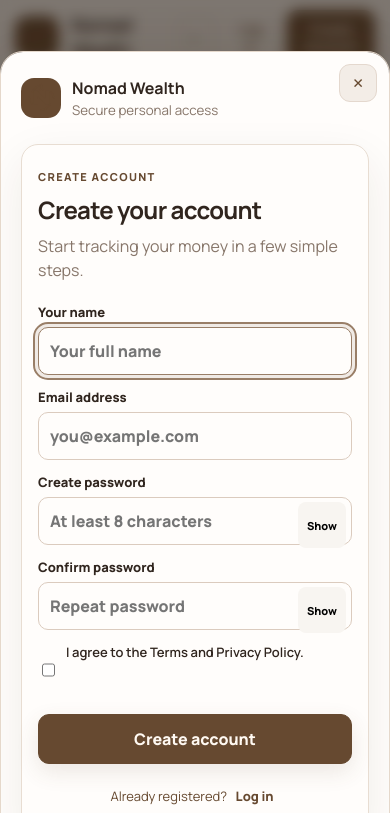
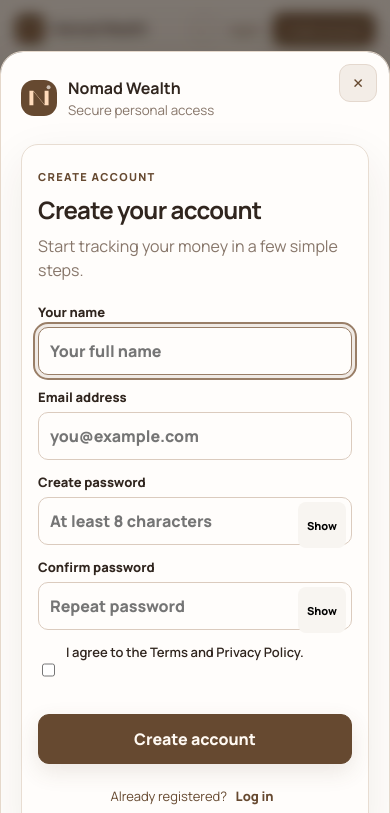
Before and after one commit to hafizuddinso/nomad-wealth, a plain HTML site: page index.html in a window 390 px wide. Both pictures are taken after a click on the button "Create account". Shown: the top 813 px of the page. Drawn offline with nearby package versions, Linux system fonts and the light colour scheme; no server answers.

Commit message:
Fix invisible brand logo and compact sign-in header

```diff
--- a/index.html
+++ b/index.html
@@ -8,24 +8,20 @@
   <meta name="author" content="Hafizuddin" />
   <title>Nomad Wealth — Your money. Anywhere.</title>
   <link rel="manifest" href="manifest.json" />
-  <link rel="icon" type="image/svg+xml" href="nomad-favicon.svg?v=2" sizes="any" />
+  <link rel="icon" type="image/svg+xml" href="nomad-mark-v3.svg?v=3" sizes="any" />
   <link rel="preconnect" href="https://fonts.googleapis.com" />
   <link rel="preconnect" href="https://fonts.gstatic.com" crossorigin />
   <link href="https://fonts.googleapis.com/css2?family=Manrope:wght@400;500;600;700;800&display=swap" rel="stylesheet" />
   <link rel="stylesheet" href="styles.css?v=2.0.0" />
   <link rel="stylesheet" href="neutral-elegance.css?v=2.1.0" />
-  <link rel="stylesheet" href="pageflow.css?v=2.0.0" />
+  <link rel="stylesheet" href="pageflow.css?v=3.0.0" />
 </head>
 <body>
   <section id="auth-screen" class="auth-screen auth-landing" aria-label="Welcome to Nomad Wealth">
     <header class="public-header">
       <a class="public-brand" href="#" aria-label="Nomad Wealth home">
         <span class="brand-logo" aria-hidden="true">
-          <svg class="nw-logo-mark" viewBox="0 0 64 64" aria-hidden="true" focusable="false" xmlns="http://www.w3.org/2000/svg">
-  <path d="M13.2 20.4A25.5 25.5 0 0 1 32 6.5m19 14A25.5 25.5 0 0 1 57.5 32m-7.7 13.5A25.5 25.5 0 0 1 32 57.5m-19.5-13A25.5 25.5 0 0 1 6.5 32" fill="none" stroke="currentColor" stroke-width="3" stroke-linecap="round"/>
-  <path d="M15.5 46V18h7.8l17 17.2V18h8.2v28h-7.9L23.7 28.8V46z" fill="currentColor"/>
-  <path d="M32 2 27.8 18.7 32 15.8l4.2 2.9Z" fill="currentColor"/>
-</svg>
+          <img class="nw-brand-image" src="nomad-mark-v3.svg" alt="" width="34" height="34" decoding="async" />
         </span>
         <span>
           <strong>Nomad Wealth</strong>
@@ -100,11 +96,7 @@
 
         <div class="auth-modal-brand">
           <span class="brand-logo" aria-hidden="true">
-            <svg class="nw-logo-mark" viewBox="0 0 64 64" aria-hidden="true" focusable="false" xmlns="http://www.w3.org/2000/svg">
-  <path d="M13.2 20.4A25.5 25.5 0 0 1 32 6.5m19 14A25.5 25.5 0 0 1 57.5 32m-7.7 13.5A25.5 25.5 0 0 1 32 57.5m-19.5-13A25.5 25.5 0 0 1 6.5 32" fill="none" stroke="currentColor" stroke-width="3" stroke-linecap="round"/>
-  <path d="M15.5 46V18h7.8l17 17.2V18h8.2v28h-7.9L23.7 28.8V46z" fill="currentColor"/>
-  <path d="M32 2 27.8 18.7 32 15.8l4.2 2.9Z" fill="currentColor"/>
-</svg>
+            <img class="nw-brand-image" src="nomad-mark-v3.svg" alt="" width="34" height="34" decoding="async" />
           </span>
           <div>
             <strong>Nomad Wealth</strong>
@@ -242,11 +234,7 @@
     <aside class="sidebar">
       <a class="brand" href="#dashboard" data-page-link="dashboard">
         <span class="brand-logo" aria-hidden="true">
-          <svg class="nw-logo-mark" viewBox="0 0 64 64" aria-hidden="true" focusable="false" xmlns="http://www.w3.org/2000/svg">
-  <path d="M13.2 20.4A25.5 25.5 0 0 1 32 6.5m19 14A25.5 25.5 0 0 1 57.5 32m-7.7 13.5A25.5 25.5 0 0 1 32 57.5m-19.5-13A25.5 25.5 0 0 1 6.5 32" fill="none" stroke="currentColor" stroke-width="3" stroke-linecap="round"/>
-  <path d="M15.5 46V18h7.8l17 17.2V18h8.2v28h-7.9L23.7 28.8V46z" fill="currentColor"/>
-  <path d="M32 2 27.8 18.7 32 15.8l4.2 2.9Z" fill="currentColor"/>
-</svg>
+          <img class="nw-brand-image" src="nomad-mark-v3.svg" alt="" width="34" height="34" decoding="async" />
         </span>
         <span><strong>Nomad Wealth</strong><small>Your money. Anywhere.</small></span>
       </a>
--- a/pageflow.css
+++ b/pageflow.css
@@ -113,3 +113,25 @@ html[data-theme="dark"] .v12-topbar{background:#171717!important;border-color:#3
   .v12-top-actions .profile-shortcut{max-width:74px!important}
   .profile-shortcut .profile-shortcut-name strong{max-width:60px}
 }
+
+/* Stable, matching logo for browser tab and all public/auth branding. */
+.brand-logo{display:grid!important;place-items:center!important;overflow:hidden!important;flex-shrink:0!important}
+.brand-logo .nw-brand-image{display:block!important;width:100%!important;height:100%!important;object-fit:contain!important;flex:none!important;opacity:1!important;visibility:visible!important}
+.auth-landing .public-header{min-height:64px!important;padding-block:8px!important;gap:14px!important}
+.auth-landing .public-brand{gap:9px!important;min-width:0}
+.auth-landing .public-brand .brand-logo{width:32px!important;height:32px!important;border-radius:9px!important;background:transparent!important;box-shadow:none!important}
+.auth-landing .public-brand strong{font-size:16px!important;line-height:1.2!important;letter-spacing:-.03em}
+.auth-landing .public-brand small{font-size:10px!important;line-height:1.25!important;margin-top:2px!important}
+.auth-landing .public-header-actions{gap:7px!important}
+.auth-landing .public-header-actions :is(.public-theme-switch,.public-login-button,.public-signup-button){min-height:35px!important;height:35px!important;padding:7px 12px!important;border-radius:9px!important;font-size:12px!important}
+.auth-landing .public-header-actions .public-theme-switch{font-weight:650!important}
+.auth-modal-brand .brand-logo{width:36px!important;height:36px!important;background:transparent!important}
+.sidebar .brand .brand-logo{background:transparent!important;width:35px!important;height:35px!important}
+@media(max-width:620px){
+  .auth-landing .public-header{min-height:58px!important;padding-block:7px!important}
+  .auth-landing .public-brand .brand-logo{width:30px!important;height:30px!important}
+  .auth-landing .public-brand strong{font-size:14px!important}
+  .auth-landing .public-brand small{display:none!important}
+  .auth-landing .public-header-actions{gap:4px!important}
+  .auth-landing .public-header-actions :is(.public-theme-switch,.public-login-button,.public-signup-button){padding:6px 8px!important;min-height:33px!important;height:33px!important;font-size:11px!important}
+}
```
Also changed, not shown: manifest.json, nomad-mark-v3.svg (added).
